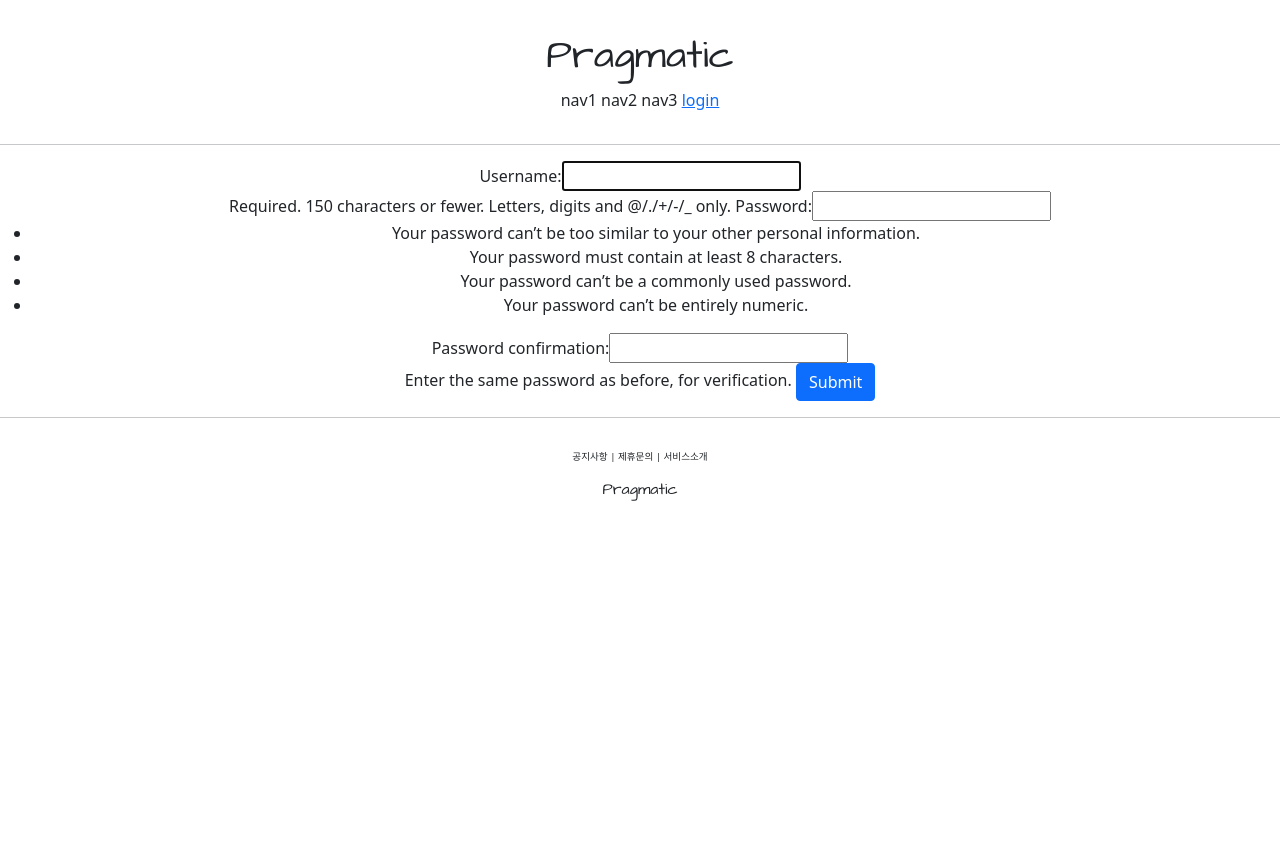
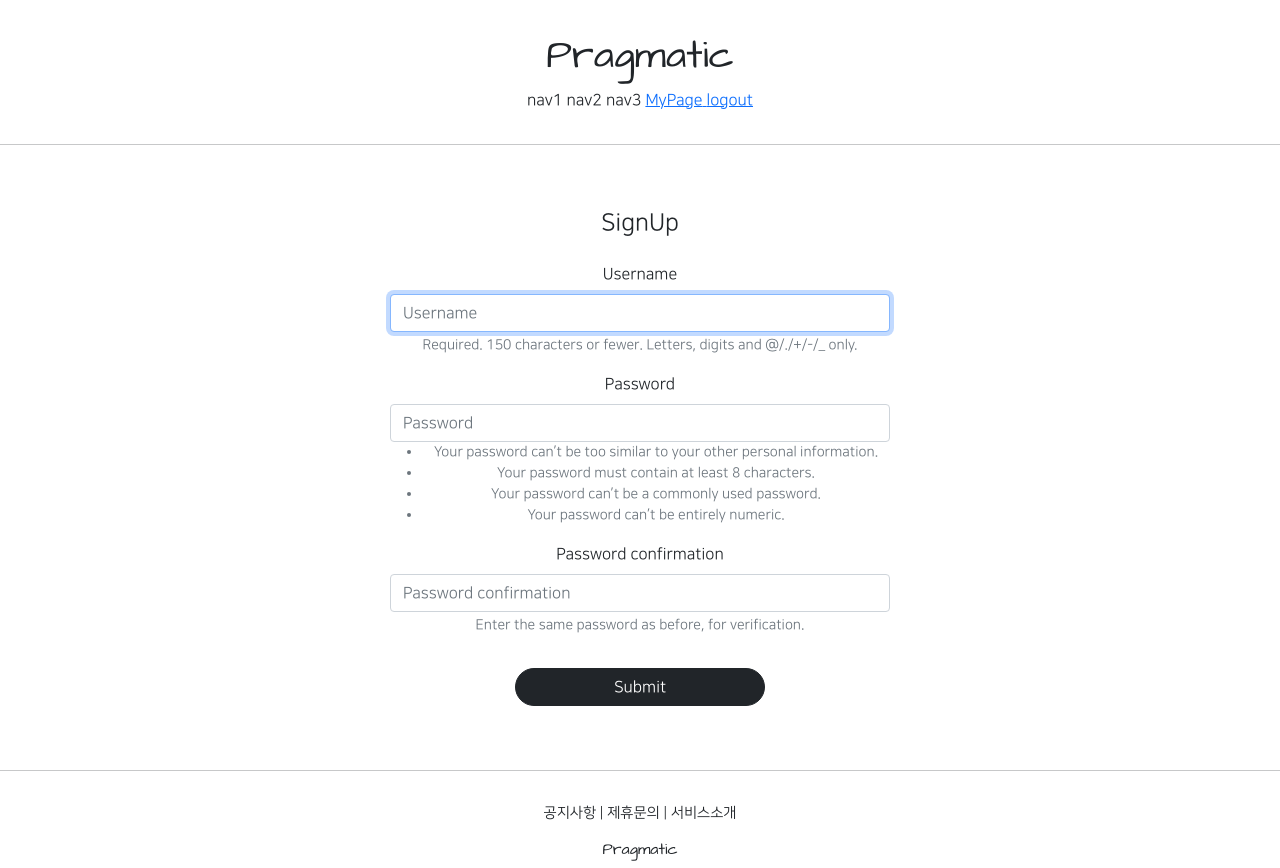
Before and after one commit to kimhan1113/pragmatic_han, a Django app: page /account/create/ in a window 1280 px wide. Before the commit the page ends 501 px from the top, so only its background shows below. Run offline with Django 3.2, Linux system fonts and the light colour scheme; the visitor is signed in with stand-in values (Sample User, id 1); some libraries are stand-ins or nearby versions; some web fonts are replaced.

Commit message:
django course 24 commit

```diff
--- a/accountapp/templates/accountapp/create.html
+++ b/accountapp/templates/accountapp/create.html
@@ -1,14 +1,18 @@
 {% extends 'base.html' %}
+{% load bootstrap4 %}
 
 {% block content %}
 
-    <div style="text-align: center;">
+    <div style="text-align: center; max-width: 500px; margin: 4rem auto;">
+        <div class="mb-4">
+            <h4>SignUp</h4>
+        </div>
         <form action="{% url 'accountapp:create' %}" method="post">
             {% csrf_token %}
+            {% bootstrap_form form %}
 
-
-            {{ form }}
-            <input type="submit" class="btn btn-primary">
+            <!-- {{ form }} -->
+            <input type="submit" class="btn btn-dark rounded-pill col-6 mt-3">
         </form>
 
     </div>
--- a/accountapp/urls.py
+++ b/accountapp/urls.py
@@ -1,7 +1,8 @@
 
 from django.contrib.auth.views import LoginView, LogoutView
-from accountapp.views import AccountCreateView, hello_world
-from django.urls import path
+from accountapp.views import AccountCreateView, AccountDetailView, hello_world
+from django.urls import include,path
+
 
 app_name = "accountapp"
 
@@ -10,4 +11,5 @@ urlpatterns = [
     path('create/', AccountCreateView.as_view(), name='create'),
     path('login/', LoginView.as_view(template_name='accountapp/login.html'), name='login'),
     path('logout/', LogoutView.as_view(), name='logout'),
+    path('detail/<int:pk>', AccountDetailView.as_view(), name='detail'),
 ]
--- a/accountapp/views.py
+++ b/accountapp/views.py
@@ -1,13 +1,9 @@
-
-
 
 from django.forms import GenericIPAddressField, models
 from django.http import HttpResponse, HttpResponseRedirect
 from django.shortcuts import render
 from django.urls import reverse, reverse_lazy
-from django.views.generic import CreateView
-
-
+from django.views.generic import CreateView, DetailView
 
 from accountapp.models import HelloWorld
 from django.contrib.auth.forms import UserCreationForm
@@ -17,7 +13,6 @@ from django.contrib.auth.models import User
 # Create your views here.
 
 # vscode는 classview 상속받을 떄 generic으로 찾자!!!
-
 
 
 def hello_world(request):
@@ -45,5 +40,10 @@ def hello_world(request):
 class AccountCreateView(CreateView):
     model = User
     form_class = UserCreationForm
-    sucess_url = reverse_lazy('accountapp:hello_world')
+    success_url = reverse_lazy('accountapp:hello_world')
     template_name = 'accountapp/create.html'
+
+class AccountDetailView(DetailView):
+    model = User
+    template_name = "accountapp/detail.html"
+    context_object_name = 'target_user'
--- a/pragmatic/settings.py
+++ b/pragmatic/settings.py
@@ -50,6 +50,7 @@ INSTALLED_APPS = [
     'django.contrib.sessions',
     'django.contrib.messages',
     'django.contrib.staticfiles',
+    'bootstrap4',
     'accountapp',
 ]
 
--- a/static/base.css
+++ b/static/base.css
@@ -3,7 +3,7 @@
 }
 
 .pragmatic_footer_button{
-    font-size: .6rem;
+    font-size: .9rem;
 }
 
 .pragmatic_footer{
--- a/templates/base.html
+++ b/templates/base.html
@@ -3,7 +3,7 @@
 
 {% include 'head.html' %}
 
-<body>
+<body style="font-family: 'NanumSquareR';">
 
     {% include 'header.html' %}
 
--- a/templates/head.html
+++ b/templates/head.html
@@ -14,4 +14,29 @@
 
     <!-- DEFAULT CSS LINK -->
     <link rel="stylesheet" type="text/css" href="{% static 'base.css' %}">
+
+    <style>
+        @font-face {
+            font-family: 'NanumSquareR';
+            src: local('NanumSquareR'),
+            url("{% static 'fonts/NanumSquareR.otf' %}") format("opentype");
+        }
+        @font-face {
+            font-family: 'NanumSquareL';
+            src: local('NanumSquareL'),
+            url("{% static 'fonts/NanumSquareL.otf' %}") format("opentype");
+        }
+        @font-face {
+            font-family: 'NanumSquareEB';
+            src: local('NanumSquareEB'),
+            url("{% static 'fonts/NanumSquareEB.otf' %}") format("opentype");
+        }
+        @font-face {
+            font-family: 'NanumSquareB';
+            src: local('NanumSquareB'),
+            url("{% static 'fonts/NanumSquareB.otf' %}") format("opentype");
+        }
+
+
+    </style>
 </head>
--- a/templates/header.html
+++ b/templates/header.html
@@ -8,14 +8,18 @@
         <span>nav1</span>
         <span>nav2</span>
         <span>nav3</span>
-        {% if not user.is_authenicated %}
+        {% if not user.is_authenticated %}
         <a href="{% url 'accountapp:login' %}?next={{request.path}}">
             <span>login</span>
         </a>
         {% else %}
+        <a href="{% url 'accountapp:detail' pk=user.pk %}">
+            <span>MyPage</span>
+        </a>
         <a href="{% url 'accountapp:logout' %}?next={{request.path}}">
             <span>logout</span>
         </a>
+
         {% endif %}
     </div>
 </div>
```
Also changed, not shown: accountapp/templates/accountapp/detail.html (added, +15 -0 lines), accountapp/templates/accountapp/login.html (+5 -3 lines), requirements.txt (added, +23 -0 lines), static/fonts/NanumSquareB.otf (added), static/fonts/NanumSquareEB.otf (added), static/fonts/NanumSquareL.otf (added), static/fonts/NanumSquareR.otf (added).
